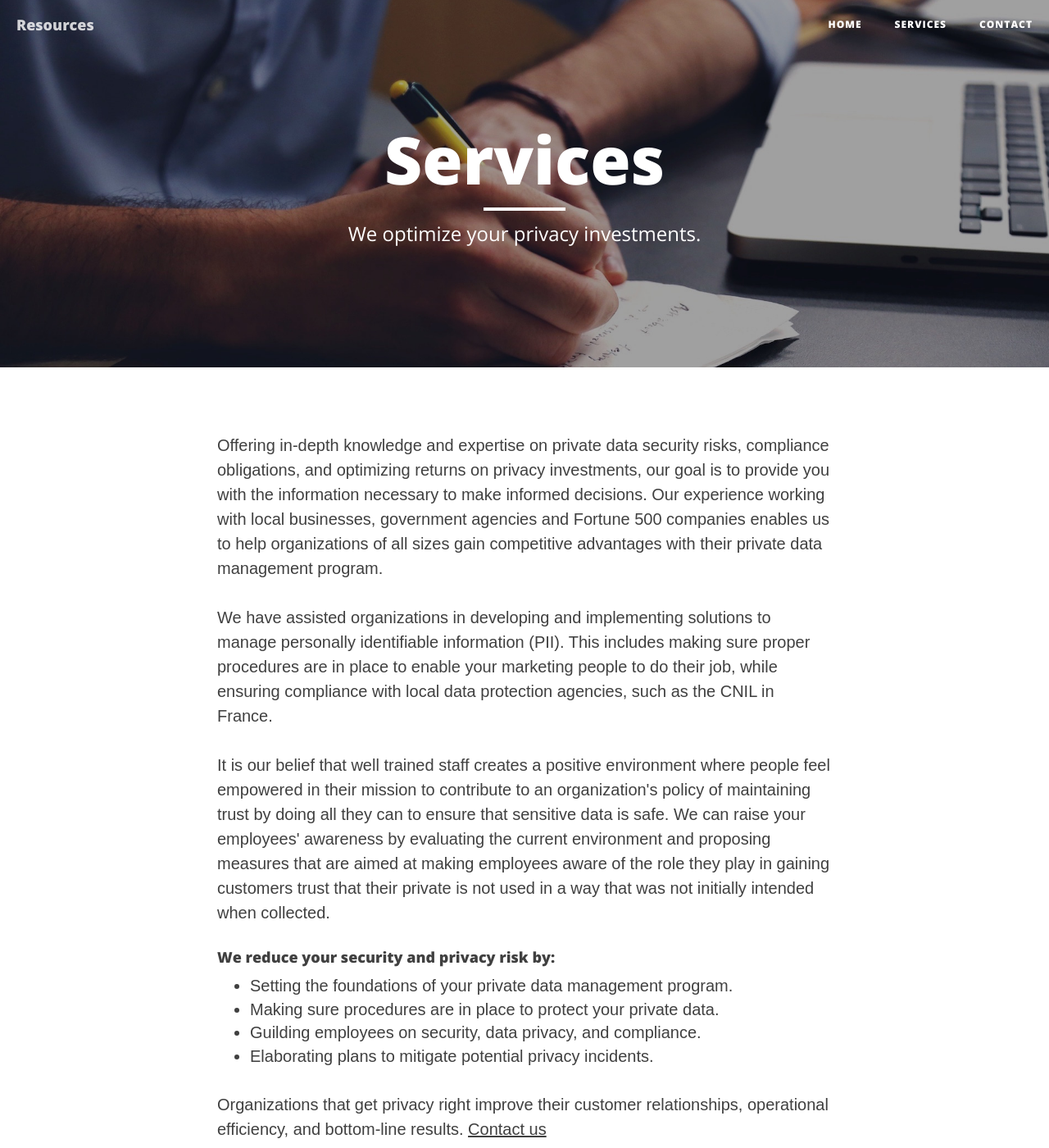
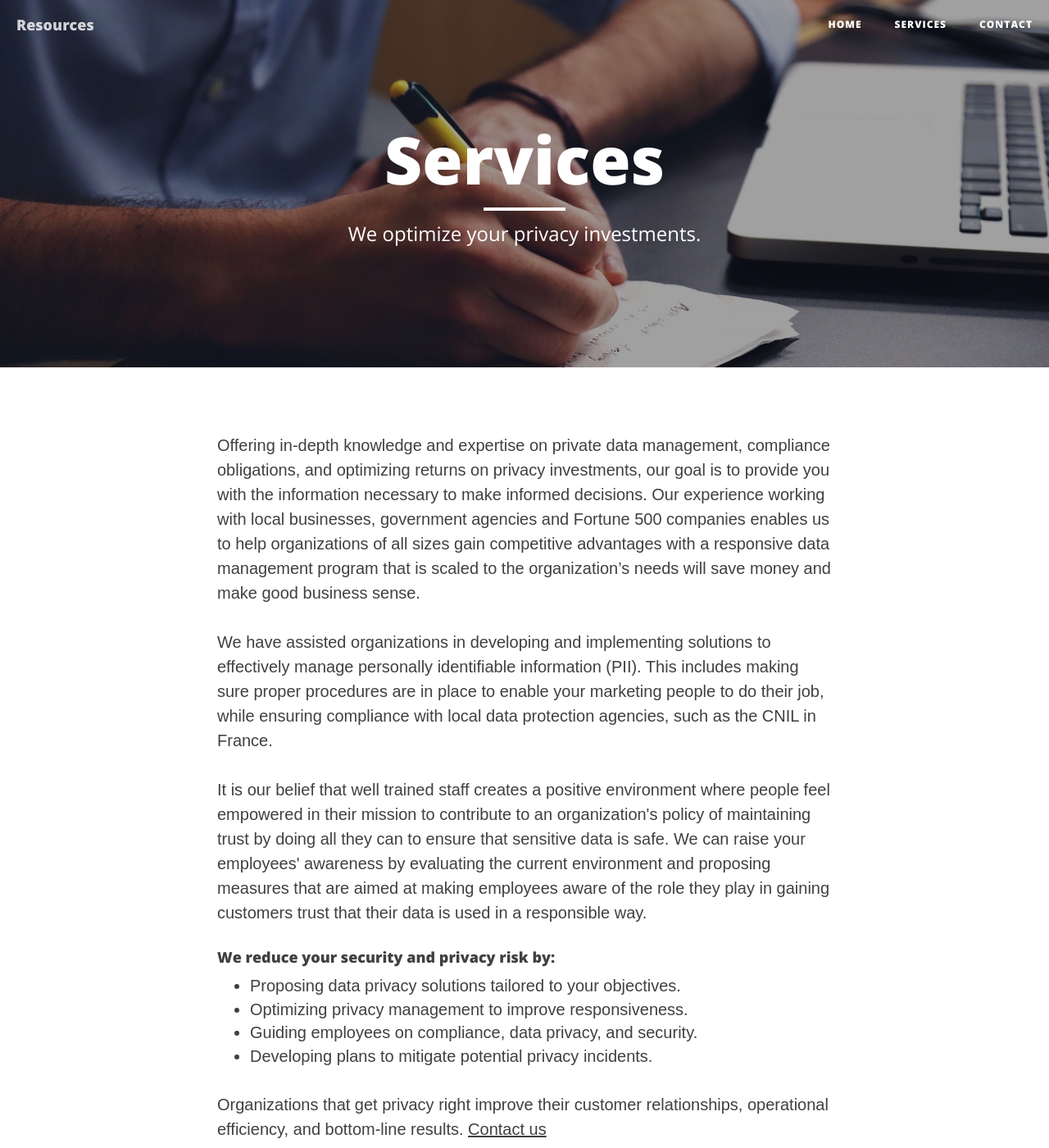
Before and after one commit to riod4/resources, a Jekyll site: the page built from about.html, in a window 1280 px wide and 1400 px high. Shown: the whole window at 82% size. Built offline with Jekyll 4.4.1, drawn with Linux system fonts in a browser that asks for light colours; nearby versions of some CDN libraries.

Commit message:
11-02-2020 v1

```diff
--- a/about.html
+++ b/about.html
@@ -10,25 +10,25 @@ header-credit-link: https://pixabay.com/en/write-plan-business-startup-593333/
 header-license: CC0 Creative Commons
 ---
 
-<p>Offering in-depth knowledge and expertise on private data security risks, compliance obligations, and optimizing returns on
+<p>Offering in-depth knowledge and expertise on private data management, compliance obligations, and optimizing returns on
    privacy investments, our goal is to provide you with the information necessary to make informed decisions. Our experience
    working with local businesses, government agencies and Fortune 500 companies enables us to help organizations of all sizes
-   gain competitive advantages with their private data management program.</p>
-<p>We have assisted organizations in developing and implementing solutions to manage personally identifiable information (PII).
-   This includes making sure proper procedures are in place to enable your marketing people to do their job, while ensuring
-   compliance with local data protection agencies, such as the CNIL in France.</p>
+   gain competitive advantages with a responsive data management program that is scaled to the organization’s needs will save
+   money and make good business sense.</p>
+<p>We have assisted organizations in developing and implementing solutions to effectively manage personally identifiable
+   information (PII). This includes making sure proper procedures are in place to enable your marketing people to do their
+   job, while ensuring compliance with local data protection agencies, such as the CNIL in France.</p>
 <p>It is our belief that well trained staff creates a positive environment where people feel empowered in their mission to
    contribute to an organization's policy of maintaining trust by doing all they can to ensure that sensitive data is safe.
    We can raise your employees' awareness by evaluating the current environment and proposing measures that are aimed at
-   making employees aware of the role they play in gaining customers trust that their private is not used in a way that was
-   not initially intended when collected.</p>
+   making employees aware of the role they play in gaining customers trust that their data is used in a responsible way.</p>
 
 <h4>We reduce your security and privacy risk by:</h4>
 <ul type="disc">
-    <li><a href="{{ site.baseurl }}/assess-risk">Setting the foundations of your private data management program.</a></li>
-    <li><a href="{{ site.baseurl }}/protect-assets">Making sure procedures are in place to protect your private data.</a></li>
-    <li><a href="{{ site.baseurl }}/training-staff">Guilding employees on security, data privacy, and compliance.</a></li>
-    <li><a href="{{ site.baseurl }}/ensure-continuity">Elaborating plans to mitigate potential privacy incidents.</a></li>
+    <li><a href="{{ site.baseurl }}/assess-risk">Proposing data privacy solutions tailored to your objectives.</a></li>
+    <li><a href="{{ site.baseurl }}/protect-assets">Optimizing privacy management to improve responsiveness.</a></li>
+    <li><a href="{{ site.baseurl }}/training-staff">Guiding employees on compliance, data privacy, and security.</a></li>
+    <li><a href="{{ site.baseurl }}/ensure-continuity">Developing plans to mitigate potential privacy incidents.</a></li>
 </ul>
 
 <p>Organizations that get privacy right improve their customer relationships, operational efficiency, and bottom-line results. <a href="{{ site.baseurl }}/contact">Contact us</a></p>
```
